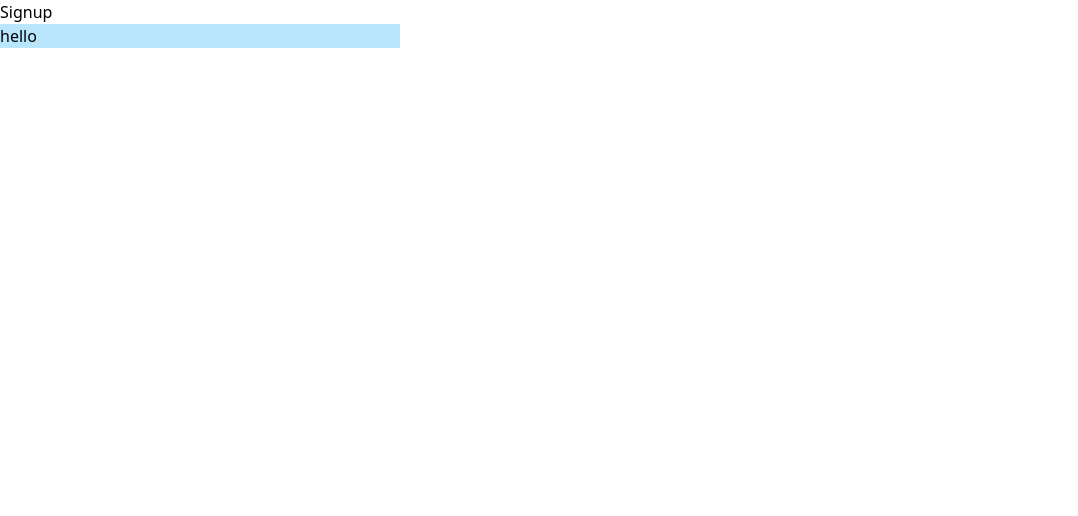
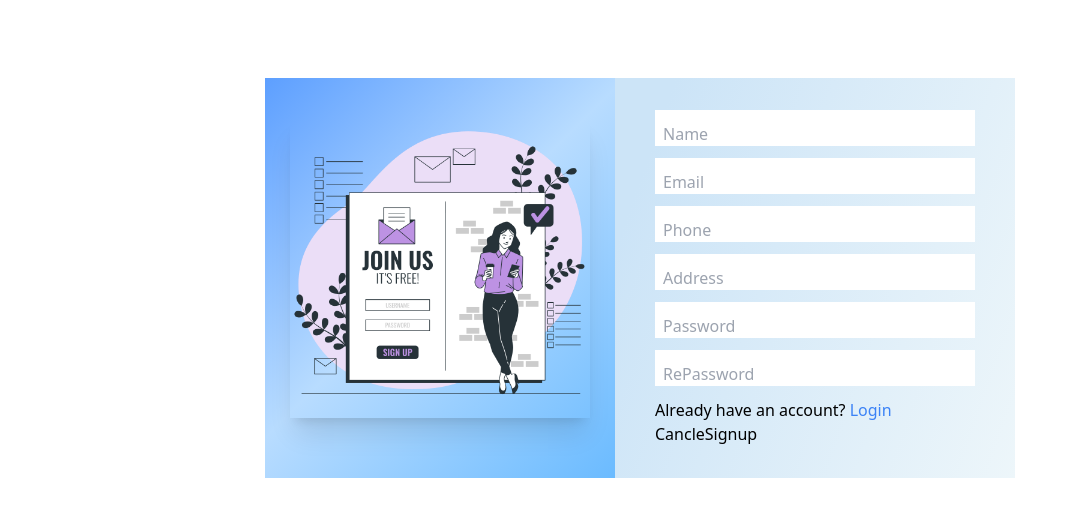
Before and after one commit to sakshilambe1997/shopsphere, a React app in the folder client/: page /signup in a window 1280 px wide. Shown: the whole page, without its empty margins (0-1078 px from the left). Built offline with nearby package versions, Linux system fonts and the light colour scheme.

Commit message:
signup page form added

```diff
--- a/client/src/views/Signup/Signup.js
+++ b/client/src/views/Signup/Signup.js
@@ -1,16 +1,166 @@
-import React from 'react'
+import React, { useState } from "react";
+import axios from "axios";
+import SignupImg from "./../img/signup-img/signup.png";
+import { Link } from "react-router-dom";
+import toast,{Toaster} from "react-hot-toast"
 
 function Signup() {
+  const [signupData, setSignupData] = useState({
+    name: "",
+    email: "",
+    phone: "",
+    address: "",
+    password: "",
+    rePassword: "",
+  });
+
+  const [error, setError] = useState("");
+
+  const processSignup=async()=>{
+     toast.loading("Please Wait...");
+
+     try {
+      const response = await axios.post(
+        `${process.env.REACT_APP_API_URL}/signup`,
+        signupData
+      );
+      toast.dismiss();
+
+      toast.success(response.data.message);
+
+      setSignupData({
+        name: "",
+        email: "",
+        phone: "",
+        address: "",
+        password: "",
+        rePassword: "",
+      });
+
+
+    setTimeout(()=>{
+      window.location.href = "/login";
+    }, 3000);
+
+  } catch (err) {
+    toast.dismiss();
+    setError(err?.response?.data?.message);
+    toast.error(err?.response?.data?.message);
+  }
+
+  }
+
   return (
-    <div>
-      <h1>Signup</h1>
+    <div className="flex flex-row justify-center mt-[50px] p-7">
+      <div className=" w-[350px] h-[400px] bg-[linear-gradient(-225deg,_#5D9FFF_0%,_#B8DCFF_48%,_#6BBBFF_100%)]">
+        <img
+          src={SignupImg}
+          className="w-[300px] h-[300px] block mx-auto mt-10 shadow-xl"
+        />
+      </div>
 
-      <div className='bg-sky-200 w-[400px] h-[50]'>
-      <h1>hello</h1>
+      <div
+        className=" w-[400px] h-[400px] <div
+     bg-[linear-gradient(109.6deg,_rgba(204,228,247,1)_11.2%,_rgba(237,246,250,1)_100.2%)] px-10 py-5"
+      >
+        <input
+          type="text"
+          placeholder="Name"
+          value={signupData.name}
+          onChange={(value) => {
+            setSignupData({ ...signupData, name: value });
+            setError("");
+          }}
+          className="pt-3 block mx-auto w-full my-3 px-2 focus-outline-none"
+        />
 
+        {/* bg-[radial-gradient(circle_farthest-corner_at_10%_20%,_rgba(234,249,249,0.67)_0.1%,_rgba(239,249,251,0.63)_90.1%)] */}
+
+        {/* bg-[radial-gradient(circle_1224px_at_10.6%_8.8%,_rgba(255,255,255,1)_0%,_rgba(153,202,251,1)_100.2%)] */}
+
+        <input
+          type="text"
+          placeholder="Email"
+          value={signupData.email}
+          onChange={(value) => {
+            setSignupData({ ...signupData, email: value });
+            setError("");
+          }}
+          className="pt-3 block mx-auto w-full my-3 px-2"
+        />
+
+        <input
+          type="text"
+          placeholder="Phone"
+          value={signupData.phone}
+          onClick={(value) => {
+            setSignupData({ ...signupData, phone: value });
+            setError("");
+          }}
+          className="pt-3 block mx-auto w-full my-3 px-2"
+        />
+
+        <input
+          type="text"
+          placeholder="Address"
+          value={signupData.address}
+          onClick={(value) => {
+            setSignupData({ ...signupData, address: value });
+            setError("");
+          }}
+          className="pt-3 block mx-auto w-full my-3 px-2"
+        />
+
+        <input
+          type="text"
+          placeholder="Password"
+          value={signupData.password}
+          onClick={(value) => {
+            setSignupData({ ...signupData, password: value });
+            setError("");
+          }}
+          className="pt-3 block mx-auto w-full my-3 px-2"
+        />
+
+        <input
+          type="text"
+          placeholder="RePassword"
+          value={signupData.rePassword}
+          onClick={(value) => {
+            setSignupData({ ...signupData, rePassword: value });
+            setError("");
+          }}
+          className="pt-3 block mx-auto w-full my-3 px-2"
+        />
+
+        <p className="text-red-500 text-xs mt-2">{error}</p>
+
+        <p>
+          Already have an account?{" "}
+          <Link to="/login" className="text-blue-500">
+            Login
+          </Link>
+        </p>
+
+        <div>
+          <button
+            type="button"
+            onClick={() => {
+              window.location.href = "/";
+            }}
+          >
+            Cancle
+          </button>
+
+          <button type="button" onClick={() => processSignup()}>
+            Signup
+          </button>
+        </div>
       </div>
+
+      {/* bg-[linear-gradient(to_top,_#e6e9f0_0%,_#eef1f5_100%)] white */}
     </div>
-  )
+  );
 }
 
-export default Signup
+export default Signup;
```
Also changed, not shown: client/public/index.html (+1 -21 lines), client/src/views/Home/img/sign_up_page2.webp (deleted), client/src/views/img/signup-img/signup-2.png (added), client/src/views/img/signup-img/signup.png (added).
